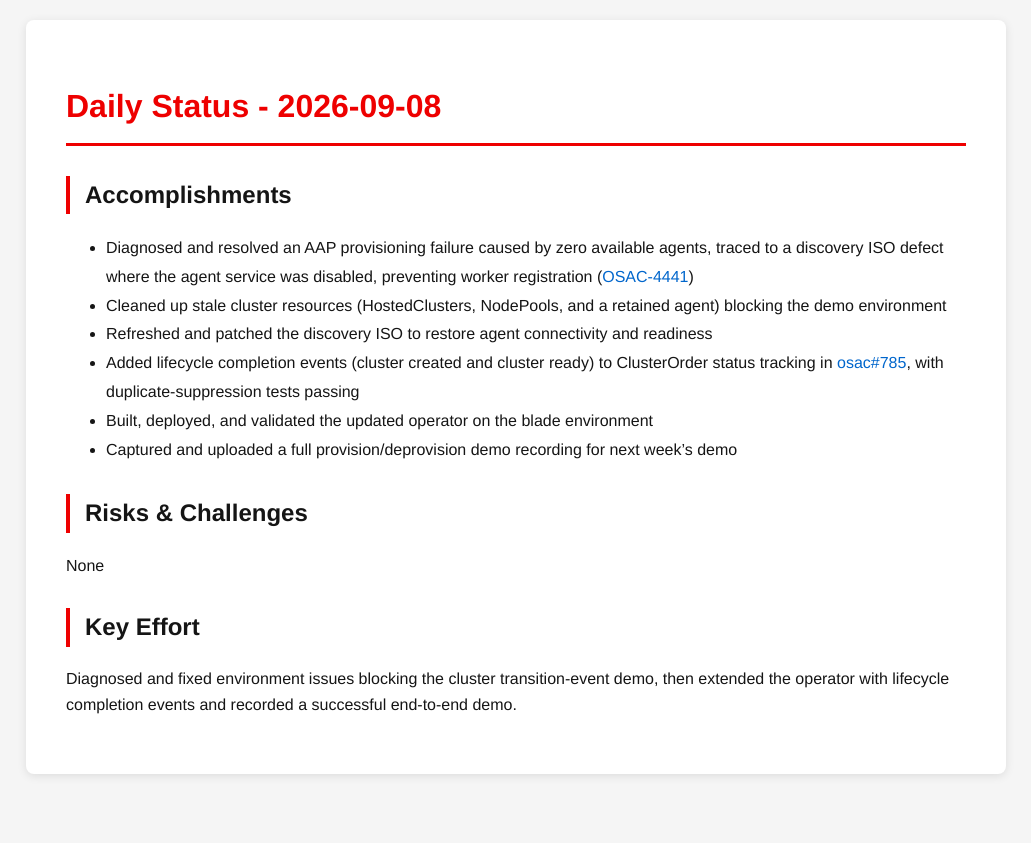
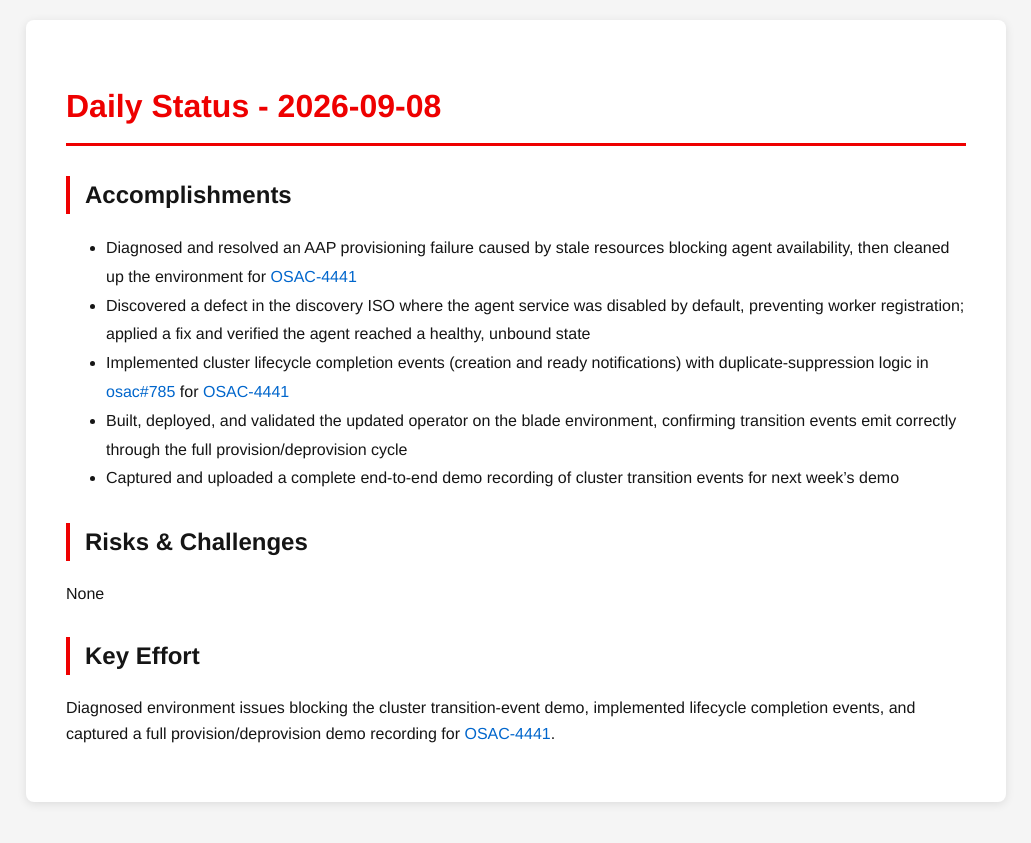
Before and after one commit to tzvatot/daily-status, a Jekyll site: the page built from 2026-09-08.md, in a window 1280 px wide. Shown: the top 843 px of the page, without its empty margins (124-1155 px from the left). Built offline with Jekyll 4.4.1, drawn with Linux system fonts in a browser that asks for light colours.

Commit message:
Daily status update - 2026-09-08

```diff
--- a/2026-09-08.md
+++ b/2026-09-08.md
@@ -7,15 +7,14 @@ date: 2026-09-08
 # Daily Status - 2026-09-08
 
 ## Accomplishments
-- Diagnosed and resolved an AAP provisioning failure caused by zero available agents, traced to a discovery ISO defect where the agent service was disabled, preventing worker registration ([OSAC-4441](https://redhat.atlassian.net/browse/OSAC-4441))
-- Cleaned up stale cluster resources (HostedClusters, NodePools, and a retained agent) blocking the demo environment
-- Refreshed and patched the discovery ISO to restore agent connectivity and readiness
-- Added lifecycle completion events (cluster created and cluster ready) to ClusterOrder status tracking in [osac#785](https://github.com/osac-project/osac/pull/785), with duplicate-suppression tests passing
-- Built, deployed, and validated the updated operator on the blade environment
-- Captured and uploaded a full provision/deprovision demo recording for next week's demo
+- Diagnosed and resolved an AAP provisioning failure caused by stale resources blocking agent availability, then cleaned up the environment for [OSAC-4441](https://redhat.atlassian.net/browse/OSAC-4441)
+- Discovered a defect in the discovery ISO where the agent service was disabled by default, preventing worker registration; applied a fix and verified the agent reached a healthy, unbound state
+- Implemented cluster lifecycle completion events (creation and ready notifications) with duplicate-suppression logic in [osac#785](https://github.com/osac-project/osac/pull/785) for [OSAC-4441](https://redhat.atlassian.net/browse/OSAC-4441)
+- Built, deployed, and validated the updated operator on the blade environment, confirming transition events emit correctly through the full provision/deprovision cycle
+- Captured and uploaded a complete end-to-end demo recording of cluster transition events for next week's demo
 
 ## Risks & Challenges
 None
 
 ## Key Effort
-Diagnosed and fixed environment issues blocking the cluster transition-event demo, then extended the operator with lifecycle completion events and recorded a successful end-to-end demo.
+Diagnosed environment issues blocking the cluster transition-event demo, implemented lifecycle completion events, and captured a full provision/deprovision demo recording for [OSAC-4441](https://redhat.atlassian.net/browse/OSAC-4441).
```
